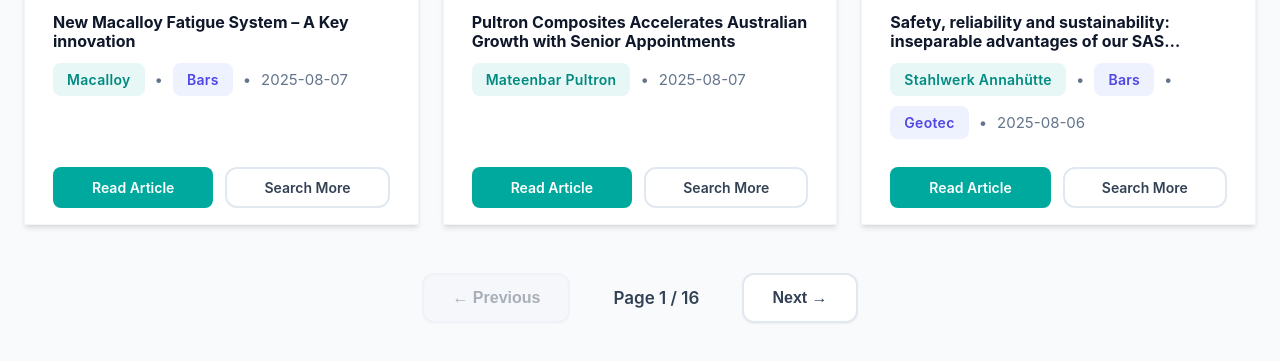
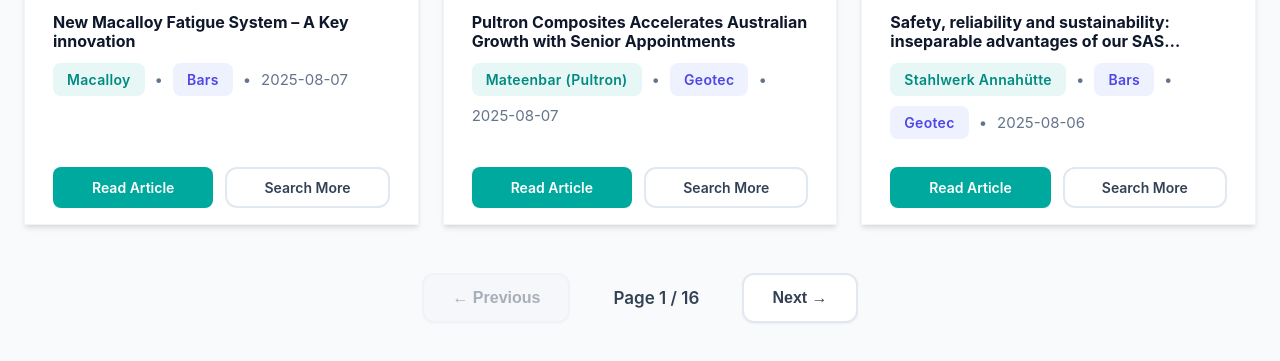
Before and after one commit to jumpbcc158/006gitscrape, a plain HTML site: page SubIndex.html in a window 1280 px wide. Shown: the part 2601-2962 px from the top of the page. Drawn offline with nearby package versions, Linux system fonts and the light colour scheme.

Commit message:
Update SubIndex.html

```diff
--- a/SubIndex.html
+++ b/SubIndex.html
@@ -852,7 +852,9 @@
     "splice sleeve": "Splice_Sleeve_16x9.png",
     "boowon bms": "Boowon_BMS_16x9.png",
     "mateenbar": "Mateenbar_16x9.png",
-    "mst bar": "MST_Bar_16x9.png"
+    "mst bar": "MST_Bar_16x9.png",
+    "mateenbar pultron" : "Mateenbar_16x9.png",
+    "nmb splice sleeve" : "NMB_Splice_Sleeve_16x9.png"
   };
 
   /* --- Aliases coming from CSV (normalize to canonical) --- */
@@ -881,7 +883,7 @@
     "moment": ["CRP"],
     "ancon": ["CRP"],
     "nvent lenton": ["CRP"],
-    "splice sleeve": ["CRP"],
+    "nmb splice sleeve": ["CRP"],
     "boowon bms": ["CRP"],
     "dywidag": ["Bars", "Geotec"],
     "anker schroeder": ["Bars"],
@@ -891,7 +893,9 @@
     "sah": ["Bars", "Geotec"],
     "mateenbar": ["Geotec"],
     "mst bar": ["Geotec"],
-    "firep minova": ["Geotec"]
+    "firep minova": ["Geotec"],
+    "mateenbar pultron" : ["Geotec"]
+
   };
 
   /* --- Display name mapping (what the user sees) --- */
@@ -906,10 +910,11 @@
     "sah": "Stahlwerk Annahütte",
     "macalloy": "Macalloy",
     "williams form": "Williams Form",
-    "splice sleeve": "Splice Sleeve",
+    "nmb splice sleeve": "NMB Splice Sleeve",
     "mateenbar": "Mateenbar",
     "mst bar": "MST Bar",
-    "boowon bms": "Boowon BMS"
+    "boowon bms": "Boowon BMS",
+    "mateenbar pultron": "Mateenbar (Pultron)"
   };
 
   function displayFor(canon) {
```
